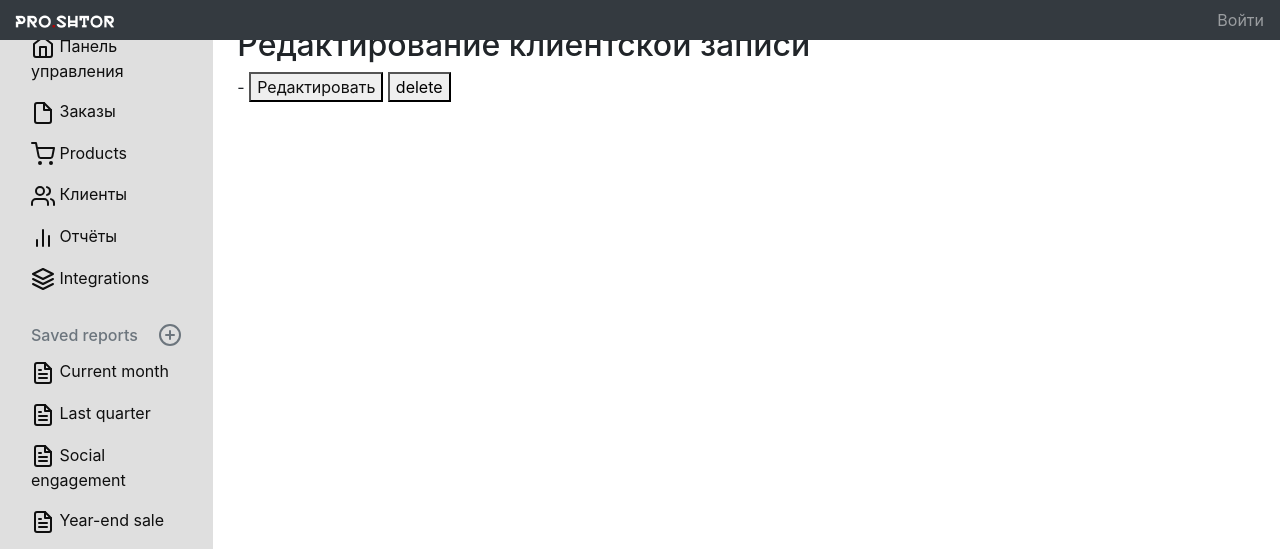
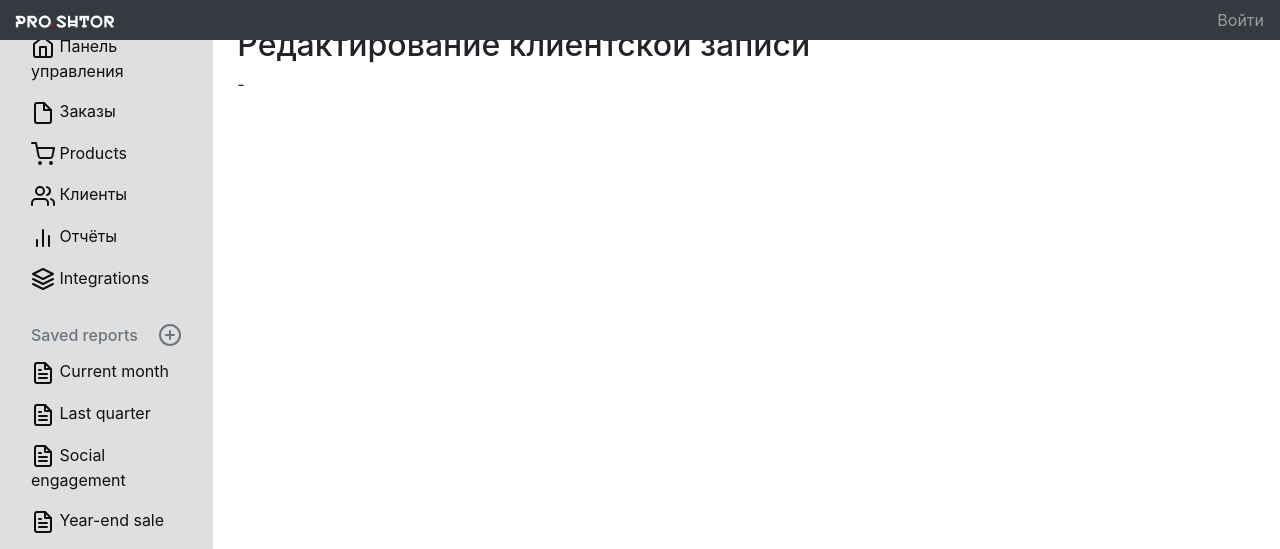
Before and after one commit to IllyaPetrusenko/proshtor-crm, a Flask app: page /dashboard/users/edit/1 in a window 1280 px wide. Shown: the top 549 px of the page. Run offline with Flask 2, Linux system fonts and the light colour scheme; some libraries are stand-ins or nearby versions; some web fonts are replaced.

```diff
--- a/app/templates/user_edit_page.html
+++ b/app/templates/user_edit_page.html
@@ -9,11 +9,5 @@
         <td>{{ user_info.prus_phone if user_info.prus_phone != 'None' else ' - ' }}</td>
         <td>{{ user_info.prus_date_created }}</td>
         <td>{{ user_info.prus_date_modified }}</td>
-        <td>
-            <button>
-                <a href="/dashboard/users/edit/{{ user_info.prus_id }}">Редактировать</a>
-            </button>
-            <button>delete</button>
-        </td>
     </tr>
 {% endblock %}
```
